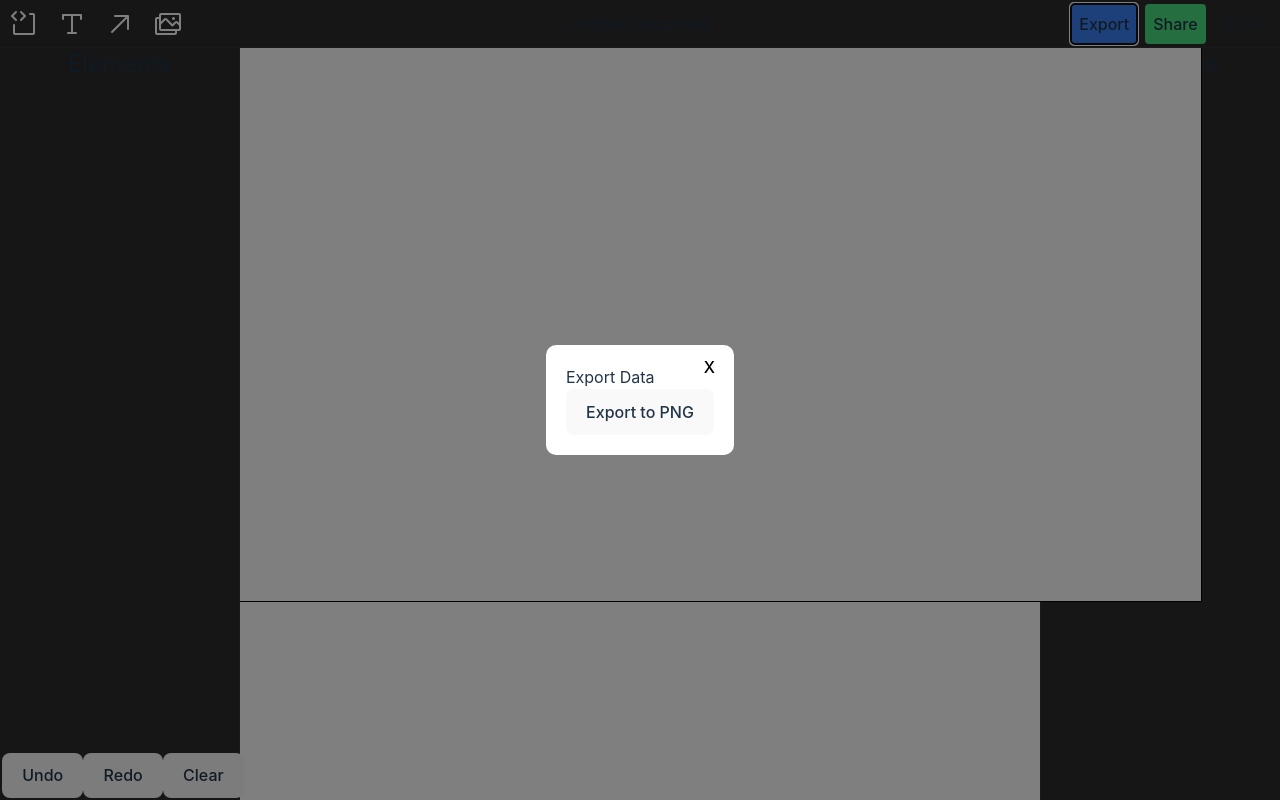
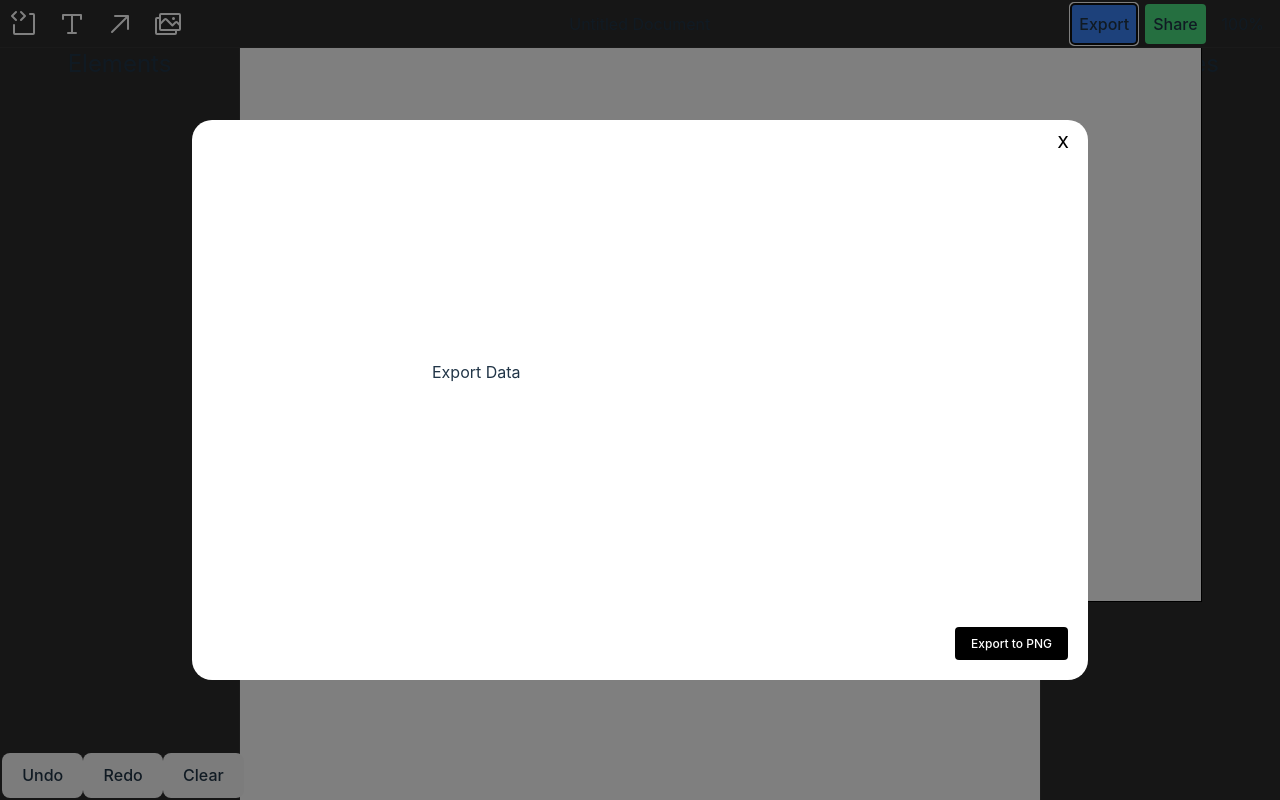
Before and after one commit to nikapadia/SuperSnippets, a React (Vite) app: page / in a window 1280 px wide. Both pictures are taken after a click on the button "Export". Built offline with nearby package versions, Linux system fonts and the light colour scheme.

Commit message:
Export Modal Additions

```diff
--- a/package.json
+++ b/package.json
@@ -10,7 +10,9 @@
     "preview": "vite preview"
   },
   "dependencies": {
+    "@nanostores/react": "^0.7.1",
     "@phosphor-icons/react": "^2.0.13",
+    "nanostores": "^0.9.4",
     "perfect-freehand": "^1.2.0",
     "react": "^18.2.0",
     "react-dom": "^18.2.0",
--- a/src/components/exportmodal/ExportModal.tsx
+++ b/src/components/exportmodal/ExportModal.tsx
@@ -1,12 +1,19 @@
-import React from 'react';
+import React, { useRef, useEffect } from 'react';
 import './exportmodal.css';
 
 interface ExportModalProps {
   isOpen: boolean;
   onClose: () => void;
+  canvasRef: React.RefObject<HTMLCanvasElement>;
 }
 
-const ExportModal: React.FC<ExportModalProps> = ({ isOpen, onClose }) => {
+const ExportModal: React.FC<ExportModalProps> = ({ isOpen, onClose, canvasRef}) => {
+  const [dataUrl, setDataUrl] = React.useState<string | null>(null);
+  useEffect(() => {
+    if (canvasRef && canvasRef.current) {
+      setDataUrl(canvasRef.current.toDataURL());
+    }
+  }, [canvasRef, isOpen]);
   if (!isOpen) {
     return null;
   }
@@ -20,7 +27,8 @@ const ExportModal: React.FC<ExportModalProps> = ({ isOpen, onClose }) => {
       <div className="modal-content" onClick={stopPropagation}>
       <button className="close-button" onClick={onClose}>X</button>
         <h2>Export Data</h2>
-        <button>Export to PNG</button>
+        {dataUrl && <img src={dataUrl} alt="Canvas Preview" />}
+        <button className="export-button">Export to PNG</button>
       </div>
     </div>
   );
--- a/src/components/exportmodal/exportmodal.css
+++ b/src/components/exportmodal/exportmodal.css
@@ -14,8 +14,10 @@
   .modal-content {
     position: relative;
     background-color: white;
-    padding: 20px;
-    border-radius: 10px;
+    width: 70%;
+    height: 70%;
+    padding: 240px;
+    border-radius: 20px;
   }
 
   .close-button {
@@ -28,3 +30,25 @@
     color: #000;
     cursor: pointer;
   }
+
+  .export-button {
+    position: absolute;
+  bottom: 20px;
+  right: 20px;
+  background-color: #000000; /* change to your preferred color */
+  border: none;
+  color: white;
+  padding: 7.5px 16px;
+  text-align: center;
+  text-decoration: none;
+  display: inline-block;
+  font-size: 12px;
+  transition-duration: 0.4s;
+  cursor: pointer;
+  border-radius: 4px; /* adjust for less rounded corners */
+  }
+
+  .export-button:hover {
+    background-color: #000000; /* change to your preferred color */
+    color: white;
+  }
--- /dev/null
+++ b/src/stores.ts
@@ -0,0 +1,3 @@
+import NanoStore from 'nanostores';
+
+export const canvasRefStore = new NanoStore(0);
```
Also changed, not shown: 1 other file (tests, documents, lock files or other folders).
